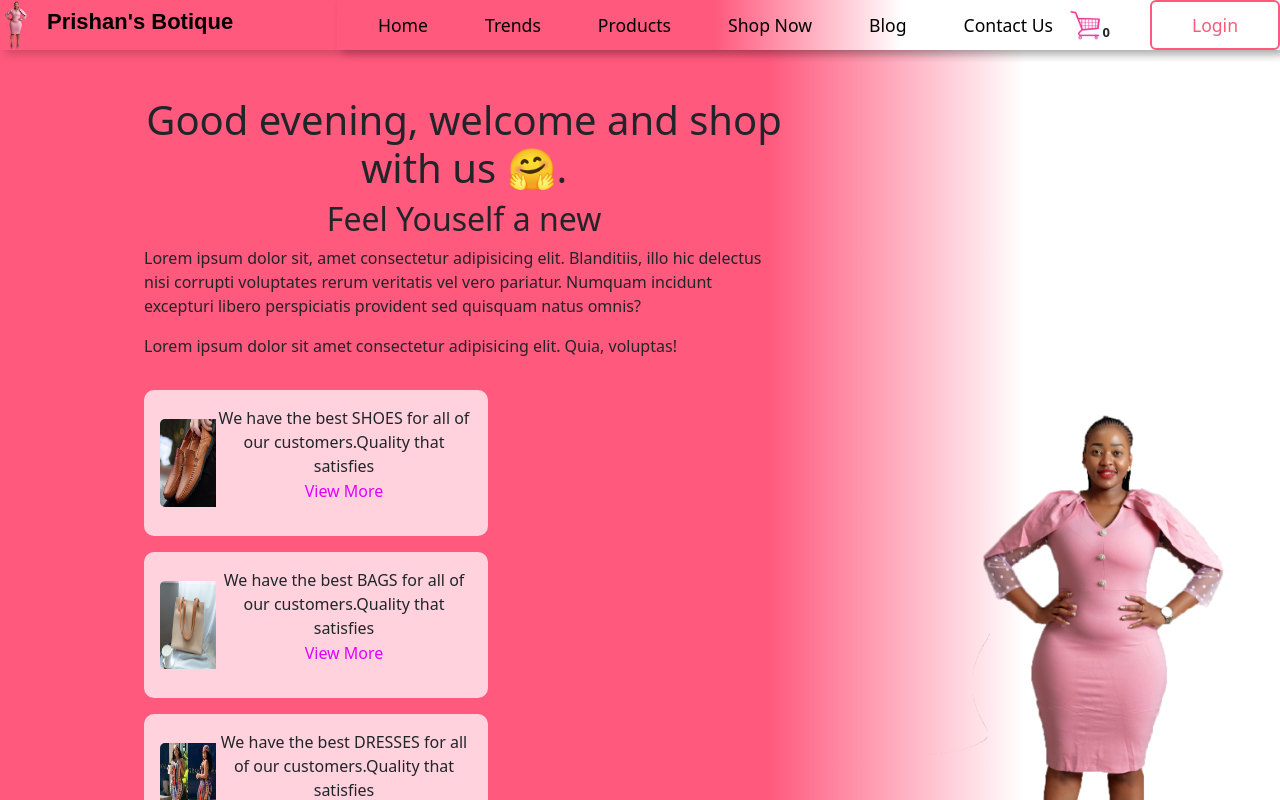
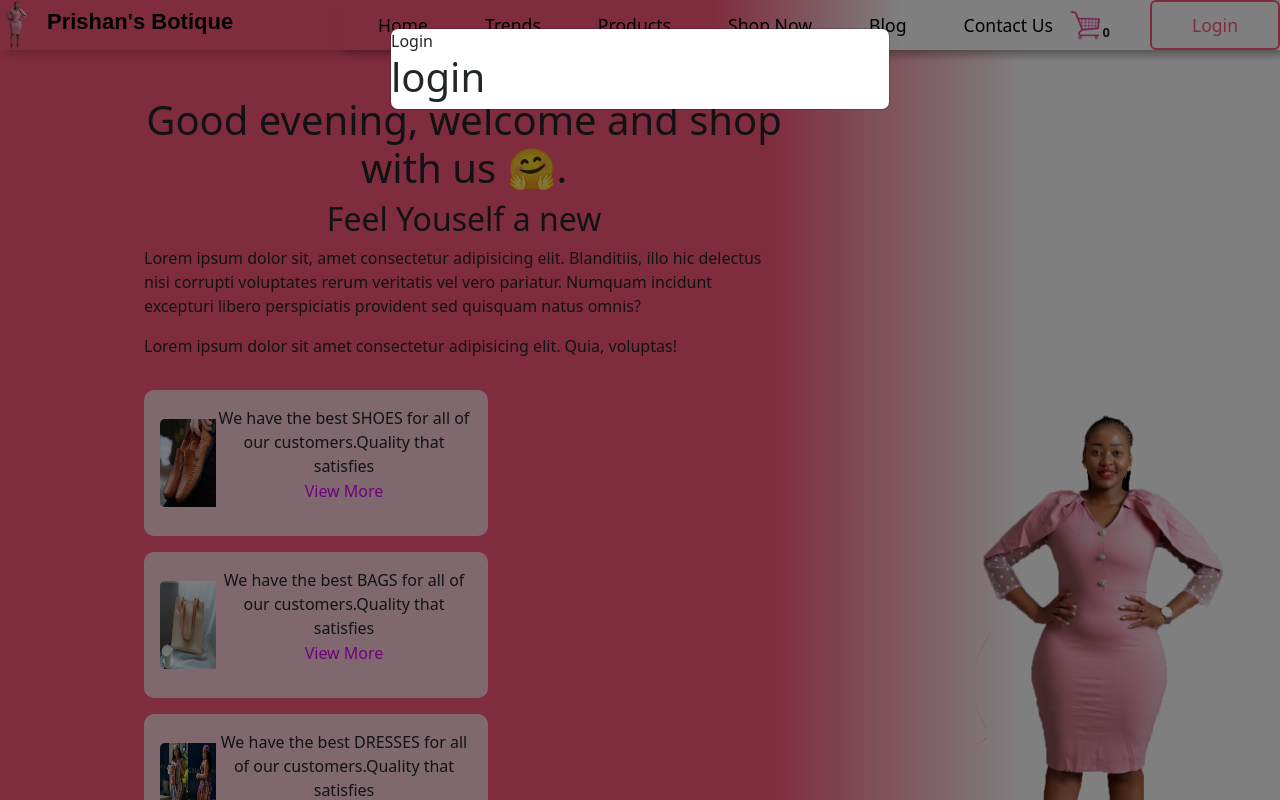
Before and after one commit to frankosparks/botique, a React (Create React App) app: page / in a window 1280 px wide. Both pictures are taken after a click on the button "Login". Shown: the top 800 px of the page. Built offline with nearby package versions, Linux system fonts and the light colour scheme.

Commit message:
Added login modal

```diff
--- a/package.json
+++ b/package.json
@@ -10,6 +10,7 @@
     "react": "^18.3.1",
     "react-bootstrap": "^2.10.2",
     "react-dom": "^18.3.1",
+    "react-modal": "^3.16.1",
     "react-router": "^6.23.1",
     "react-router-dom": "^6.23.1",
     "react-scripts": "5.0.1",
--- /dev/null
+++ b/src/components/Login.jsx
@@ -0,0 +1,11 @@
+import React, { useEffect } from 'react';
+
+function Login() {
+  return (
+    <div className="login">
+      <h1>login</h1>
+    </div>
+  );
+}
+
+export default Login;
--- a/src/components/navbar.jsx
+++ b/src/components/navbar.jsx
@@ -3,15 +3,21 @@ import { Alert, Nav } from "react-bootstrap";
 import { Routes, Route, Link } from "react-router-dom";
 import Welcome from "./welcome";
 import App from "../App";
+import Login from "./Login";
+import { Modal } from "react-bootstrap";
 
 export const Context = React.createContext();
 
 function NavB() {
 const[count, setCount] = useState(0);
-
-function startCount(){
-  setCount(prev => prev + 1)
-}
+const [loginObj, setLoginObj] = useState({})
+const[openLogin, setOpenLogin] = useState(false)
+const handleLogin = (login) => {
+  if(login) {
+      setLoginObj(login)
+  }
+  setOpenLogin(prev => !prev)
+};
 
   return (
 
@@ -44,7 +50,11 @@ function startCount(){
             </Nav.Link>
             <img src="\images\pink-shopping-cart-icon-17.gif" alt="" className="cart"/>
             <span className="cart-count">{count}</span>
-            <button className="btnlogin">Login</button>
+            <button
+              type="button"
+              className="btnlogin"
+              onClick={() => handleLogin()}
+            >Login</button>
             </Nav>
 
         </header>
@@ -57,7 +67,18 @@ function startCount(){
             </Routes>
 
         </div>
+
         </Context.Provider>
+        <Modal
+           show={openLogin}
+           onHide={() => handleLogin()}
+           size={""}
+         >
+          <div className="title">
+            Login
+          </div>
+           <Login />
+        </Modal>
       </div>
 
   );
```
Also changed, not shown: 1 other file (tests, documents, lock files or other folders).
